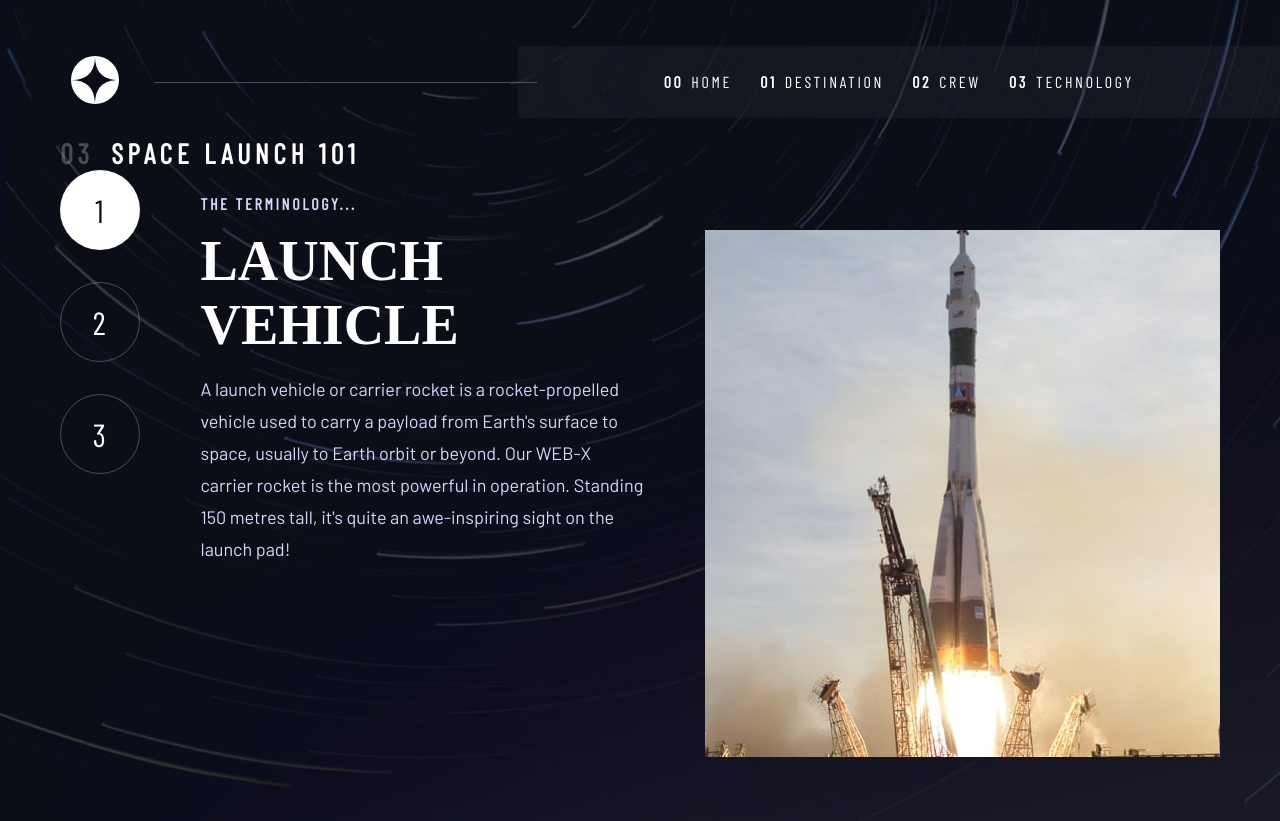
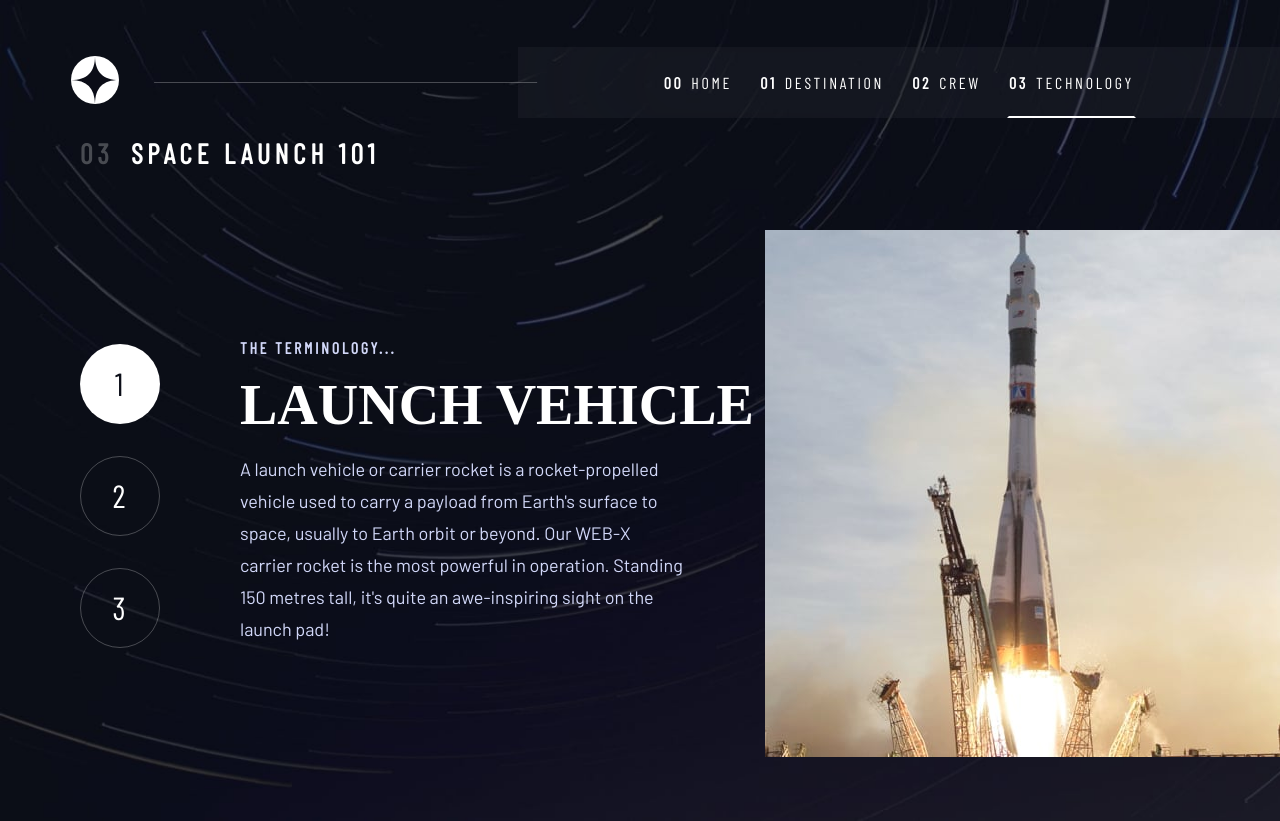
Before and after one commit to bennyteh/Space-tourism, a React (Create React App) app: page /technology in a window 1280 px wide. Built offline with nearby package versions, Linux system fonts and the light colour scheme; a web font is replaced by a local one.

Commit message:
complete

```diff
--- a/package.json
+++ b/package.json
@@ -8,6 +8,7 @@
     "@testing-library/user-event": "^12.8.3",
     "react": "^17.0.2",
     "react-dom": "^17.0.2",
+    "react-router-dom": "^6.2.1",
     "react-scripts": "4.0.3",
     "web-vitals": "^1.1.2"
   },
--- a/src/App.js
+++ b/src/App.js
@@ -2,15 +2,20 @@ import React from 'react';
 import "./app.css";
 import { Navbar } from './components/components';
 import {Home, Destination, Crew, Technology} from "./containers/container"
+import { Route, Routes } from 'react-router-dom';
 
 function App() {
   return (
     <div>
       <Navbar />
-      {/* <Home /> */}
-      {/* <Destination/> */}
-      {/* <Crew /> */}
-      <Technology />
+      <main>
+        <Routes>
+          <Route path='/' element={<Home />}/>
+          <Route path='/destination' element={<Destination/>}/>
+          <Route path='/crew' element={<Crew />}/>
+          <Route path='/technology' element={<Technology />}/>
+        </Routes>
+      </main>
     </div>
   );
 }
--- a/src/components/destination/planet.css
+++ b/src/components/destination/planet.css
@@ -29,6 +29,11 @@
 
 .space__planet__image img{
     width: 170px;
+    animation: spin 50s infinite;
+}
+
+@keyframes spin {
+    100%{transform: rotate(360deg);}
 }
 
 .space__planet__button{
--- a/src/components/navbar/navbar.css
+++ b/src/components/navbar/navbar.css
@@ -36,17 +36,19 @@
 .space__navbar_container p {
     padding: 1.5rem 0;
     border: 2px solid transparent;
-}
-
-.space__navbar_container p > a {
     font-size: 16px;
     font-family: var(--font-family-sub);
     letter-spacing: 2.7px;
     color: var(--color-white);
+
 }
 
 .space__navbar_container p:hover{
     border-bottom: 2px solid rgba(255, 255, 255, 0.25);
+}
+
+.focus{
+    border-bottom: 2px solid rgba(255, 255, 255);
 }
 
 .space__navbar_container p span {
@@ -75,7 +77,7 @@
         padding: 2rem 0;
     }
 
-    .space__navbar_container p a span{
+    .space__navbar_container p span{
         display: none;
     }
 
@@ -126,9 +128,6 @@
     .space__navbar_container-mobile p {
         padding: 1rem 0;
         border: 2px solid transparent;
-    }
-
-    .space__navbar_container-mobile p > a {
         font-size: 16px;
         font-family: var(--font-family-sub);
         letter-spacing: 2.7px;
--- a/src/components/navbar/navbar.jsx
+++ b/src/components/navbar/navbar.jsx
@@ -1,15 +1,23 @@
-import React, { useState } from 'react';
+import React, { useState, useEffect } from 'react';
 import "./navbar.css";
 import logo from '../../assets/shared/logo.svg';
 import hamburger from '../../assets/shared/icon-hamburger.svg'
 import close from '../../assets/shared/icon-close.svg'
+import { Link, useLocation } from 'react-router-dom';
 
 const Navbar = () => {
 
+    let location = useLocation();
+
+    const [currentPath, setCurrentPath] = useState(location.pathname)
     const [openBurger, setOpenBurger] = useState(false);
     const togglehamburger = () => {
         setOpenBurger(!openBurger)
     }
+    useEffect(()=>{
+        setCurrentPath(location.pathname)
+    }, [location])
+
 
     return (
         <div className="space__navbar">
@@ -18,18 +26,18 @@ const Navbar = () => {
                 </div>
                 <span className="space__navbar_line"></span>
                 <div className="space__navbar_container">
-                    <p><a href="#home"><span>00</span>HOME</a></p>
-                    <p><a href="#destination"><span>01</span>DESTINATION</a></p>
-                    <p><a href="#crew"><span>02</span>CREW</a></p>
-                    <p><a href="#technology"><span>03</span>TECHNOLOGY</a></p>
+                    <Link to='/'><p style={currentPath === '/'? {borderBottom: '2px solid white'}: {}}><span>00</span>HOME</p></Link>
+                    <Link to='/destination'><p style={currentPath === '/destination'? {borderBottom: '2px solid white'}: {}}><span>01</span>DESTINATION</p></Link>
+                    <Link to='/crew'><p style={currentPath === '/crew'? {borderBottom: '2px solid white'}: {}}><span>02</span>CREW</p></Link>
+                    <Link to='/technology'><p style={currentPath === '/technology'? {borderBottom: '2px solid white'}: {}}><span>03</span>TECHNOLOGY</p></Link>
                 </div>
                 <button onClick={togglehamburger} style={{backgroundImage: "url(" +(openBurger? close: hamburger) + ")"}} />
                 {openBurger &&
                 <div className="space__navbar_container-mobile" style={{animation: (openBurger && "slide_in 350ms forwards")}}>
-                    <p><a href="#home"><span>00</span>HOME</a></p>
-                    <p><a href="#destination"><span>01</span>DESTINATION</a></p>
-                    <p><a href="#crew"><span>02</span>CREW</a></p>
-                    <p><a href="#technology"><span>03</span>TECHNOLOGY</a></p>
+                    <Link to='/'><p style={currentPath === '/'? {borderBottom: '2px solid white'}: {}}><span>00</span>HOME</p></Link>
+                    <Link to='/destination'><p style={currentPath === '/destination'? {borderBottom: '2px solid white'}: {}}><span>01</span>DESTINATION</p></Link>
+                    <Link to='/crew'><p style={currentPath === '/crew'? {borderBottom: '2px solid white'}: {}}><span>02</span>CREW</p></Link>
+                    <Link to='/technology'><p style={currentPath === '/technology'? {borderBottom: '2px solid white'}: {}}><span>03</span>TECHNOLOGY</p></Link>
                 </div>}
         </div>
     )
--- a/src/containers/crew/crew.css
+++ b/src/containers/crew/crew.css
@@ -41,6 +41,7 @@ section{
 .space__crew__line {
     border-top: 1px solid #383B4B;
     width: 90%;
+    margin: 0 auto;
 }
 
 .space__crew__button{
--- a/src/containers/crew/crew.jsx
+++ b/src/containers/crew/crew.jsx
@@ -8,7 +8,6 @@ const Crew = () => {
     const [chooseCrew, setChooseCrew] = useState("Douglas Hurley")
     const dataCrew = data.crew.filter(crew => crew.name === chooseCrew)
     const crew = dataCrew[0]
-    console.log(crew)
 
     const handleClick = (e) => {
         setChooseCrew(e.target.value)
--- a/src/containers/home/home.jsx
+++ b/src/containers/home/home.jsx
@@ -1,4 +1,5 @@
 import React from 'react'
+import { Link } from 'react-router-dom'
 import './home.css'
 
 const Home = () => {
@@ -18,7 +19,7 @@ const Home = () => {
                 </header>
 
                 <div className='space__home__container_btn'>
-                    <a href="#destination"><span>EXPLORE</span></a>
+                    <Link to="/destination"><span>EXPLORE</span></Link>
                 </div>
             </div>
 
--- a/src/containers/technology/technology.css
+++ b/src/containers/technology/technology.css
@@ -38,6 +38,13 @@ section{
 
 .space__technology__image img{
     width: 100%;
+}
+
+.space__technology__container{
+    display: flex;
+    flex-direction: column;
+    justify-content: center;
+    align-items: center;
 }
 
 .space__technology__button{
@@ -135,7 +142,6 @@ section{
     .space__technology__description{
         padding-top: 1.5rem;
         margin: 0 auto;
-        max-width: 458px;
     }
 
     .space__technology__description h6{
@@ -152,6 +158,7 @@ section{
         padding: 1rem 0 2rem 0;
         font-size: 16px;
         line-height: 28px;
+        max-width: 458px;
     }
 }
 
@@ -163,9 +170,10 @@ section{
     .space__technology {
         padding-top: 8.5rem;
         display: grid;
-        grid-template: "header header header"
-                        "button description image";
-        justify-content: space-evenly;
+        grid-template: "header header"
+                        "container image";
+        justify-content: space-between;
+        margin-left: 5rem;
     }
 
     .space__technology__header{
@@ -183,14 +191,25 @@ section{
 
     .space__technology__image{
         grid-area: image;
-        justify-self: flex-end;
+        align-self: center;
+        width: 100%;
+    }
+
+    .space__technology__image img{
+       justify-self: flex-end;
+    }
+
+    .space__technology__container{
+        grid-area: container;
+        flex-direction: row;
+        gap: 5rem;
     }
 
     .space__technology__button{
-        grid-area: button;
         gap: 2rem;
         flex-direction: column;
-        align-self: flex-start;
+        align-self: center;
+        justify-content: center;
     }
 
     .space__technology__button-btn{
@@ -201,10 +220,8 @@ section{
     }
 
     .space__technology__description{
-        grid-area: description;
-        align-self: flex-start;
+        align-self: center;
         text-align: left;
-        max-width: 444px;
     }
     .space__technology__description h4{
         font-size: 56px;
@@ -213,5 +230,6 @@ section{
     .space__technology__description p{
         font-size: 18px;
         line-height: 32px;
+        max-width: 444px;
     }
 }
--- a/src/containers/technology/technology.jsx
+++ b/src/containers/technology/technology.jsx
@@ -26,6 +26,7 @@ const Technology = () => {
             <figure className='space__technology__image'>
                 <img src={width > 1050? imagePortrait[tech.id]: imageLandscape[tech.id]} alt={tech.name}/>
             </figure>
+            <div className='space__technology__container'>
                 <div className='space__technology__button'>
                     <button className={(chooseTech === "Launch vehicle"? "space__technology__button-btn space__technology__button-focus" : "space__technology__button-btn")} value="Launch vehicle" onClick={(e) => handleClick(e)}>1</button>
                     <button className={(chooseTech === "Spaceport"? "space__technology__button-btn space__technology__button-focus" : "space__technology__button-btn")} value="Spaceport" onClick={(e) => handleClick(e)}>2</button>
@@ -36,6 +37,8 @@ const Technology = () => {
                     <h4>{tech.name.toLocaleUpperCase()}</h4>
                     <p>{tech.description}</p>
                 </div>
+            </div>
+
             </article>
         </section>
     )
--- a/src/index.js
+++ b/src/index.js
@@ -2,10 +2,13 @@ import React from 'react';
 import ReactDOM from 'react-dom';
 import App from "./App";
 import "./index.css";
+import { BrowserRouter } from "react-router-dom";
 
 ReactDOM.render(
   <React.StrictMode>
-    <App />
+    <BrowserRouter>
+      <App />
+    </BrowserRouter>
   </React.StrictMode>,
   document.getElementById('root')
 );
```
Also changed, not shown: 1 other file (tests, documents, lock files or other folders). Lines whose indentation alone changed are shown as unchanged.
